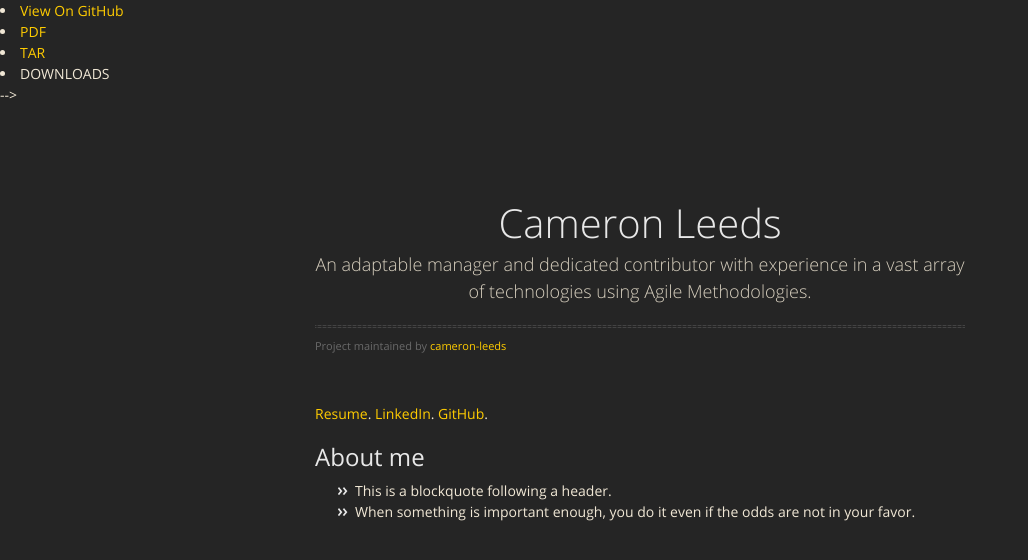
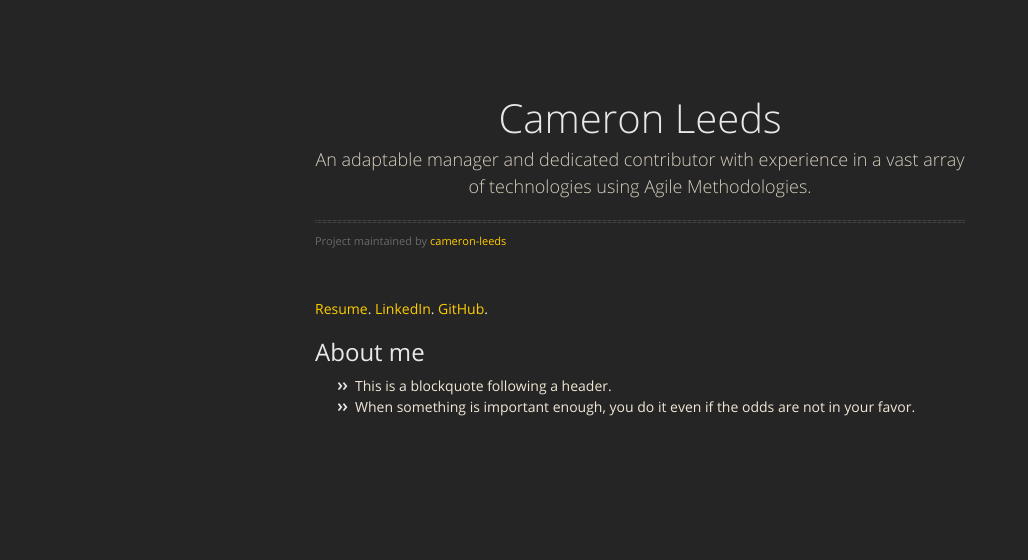
Before and after one commit to cameron-leeds/cameron-leeds.github.io, a Jekyll site: the page built from index.md, in a window 1280 px wide. Shown: the top 560 px of the page, without its empty margins (0-1028 px from the left). Built offline with Jekyll 4.4.1, drawn with Linux system fonts in a browser that asks for light colours; nearby versions of some CDN libraries.

Commit message:
Update default.html

```diff
--- a/_layouts/default.html
+++ b/_layouts/default.html
@@ -18,7 +18,7 @@
 
   </head>
   <body>
-      <!––<div id="header">
+      <!-- <div id="header">
         <nav>
           <li class="fork"><a href="{{ site.github.repository_url }}">View On GitHub</a></li>
           {% if site.show_downloads %}
@@ -27,7 +27,7 @@
             <li class="Resume">DOWNLOADS</li>
           {% endif %}
         </nav>
-      </div>-->
+      </div> -->
 
     <div class="wrapper">
 
```
